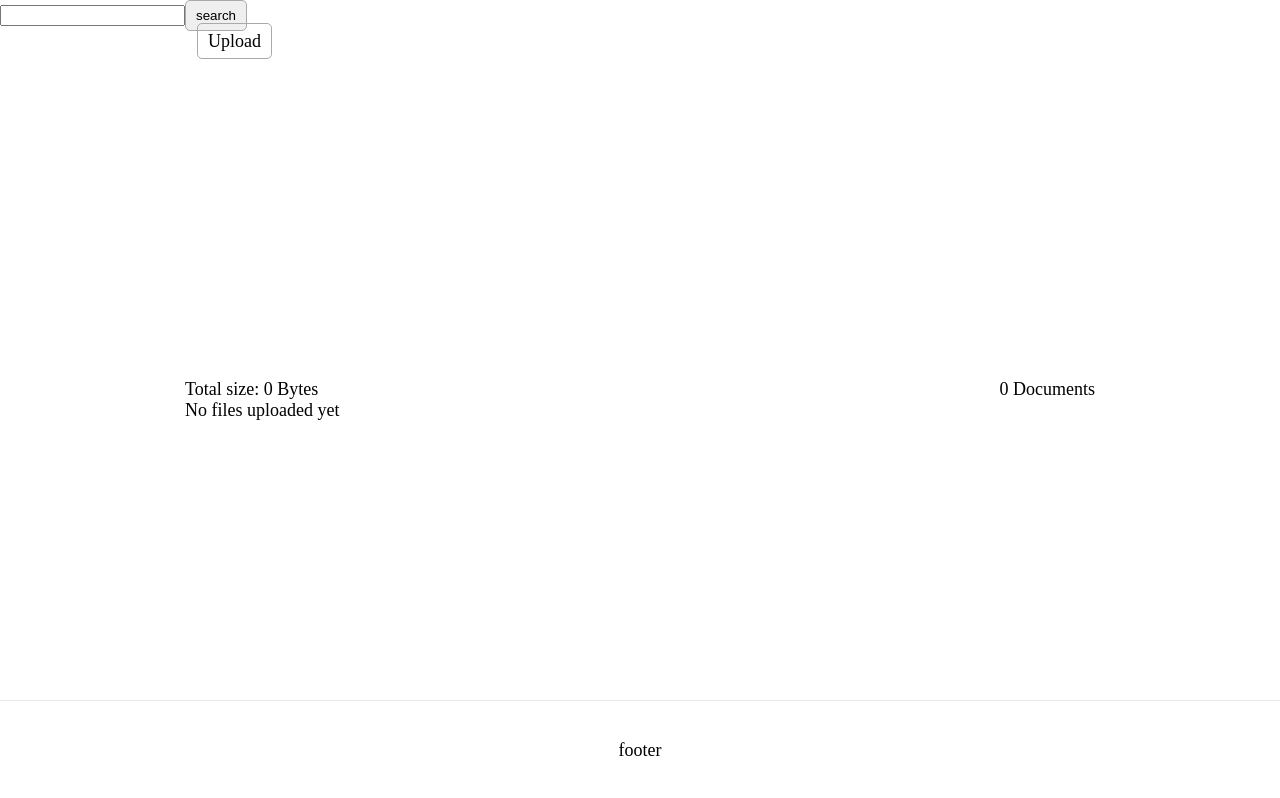
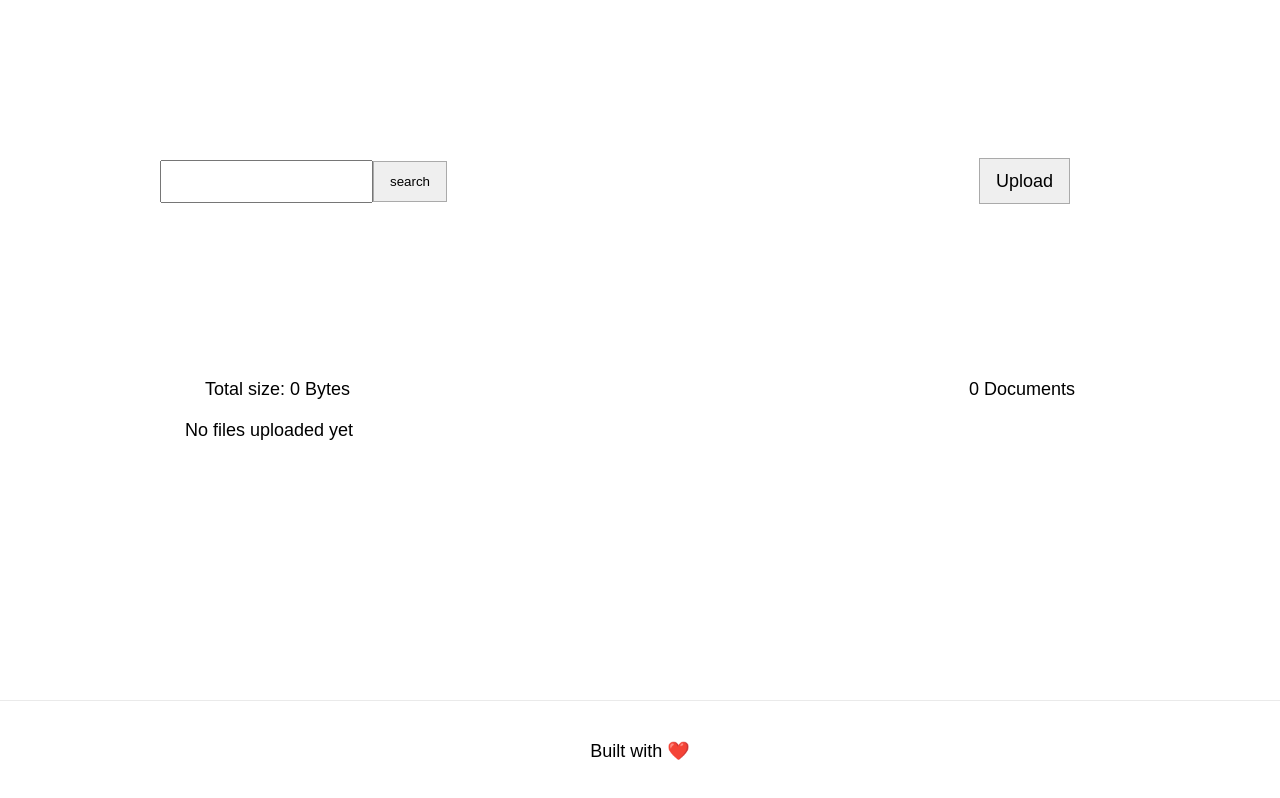
Before and after one commit to valentin9/React-next.js-playground, a Next.js app: page /files in a window 1280 px wide. Built offline with nearby package versions, Linux system fonts and the light colour scheme; no server answers.

Commit message:
styling cleanup

```diff
--- a/app/components/File.js
+++ b/app/components/File.js
@@ -1,6 +1,6 @@
 import { useState, useEffect } from 'react';
 import { bytesFormatter } from '../tools/bytesFormatter';
-import Button from '../styles/Button';
+import { SmallButton } from '../styles/Button';
 import styled from 'styled-components';
 import SizeFormatter from './SizeFormatter';
 
@@ -35,9 +35,9 @@ export default props => {
             <p>
                 <SizeFormatter>{props.size}</SizeFormatter>
             </p>
-            <Button type="button" onClick={handleDelete}>
+            <SmallButton type="button" onClick={handleDelete}>
                 delete
-            </Button>
+            </SmallButton>
             <Image src={props.src} />
         </FileElement>
     );
--- a/app/components/FormInput.js
+++ b/app/components/FormInput.js
@@ -8,6 +8,10 @@ const InputWrapper = styled.label`
     background-color: #cfcfcf;
 `;
 
+const Input = styled.input`
+    padding: 12px 16px;
+`;
+
 export default ({ id, onChange, onBlur, children }) => {
     if (typeof id !== 'string') {
         throw new Error(ERROR_MESSAGE_ID_MISSING);
@@ -16,7 +20,7 @@ export default ({ id, onChange, onBlur, children }) => {
     return (
         <label htmlFor={id}>
             {children}
-            <input id={id} type="input" onChange={onChange} onBlur={onBlur} />
+            <Input id={id} type="input" onChange={onChange} onBlur={onBlur} />
         </label>
     );
 };
--- a/app/layout/Footer.js
+++ b/app/layout/Footer.js
@@ -19,8 +19,4 @@ const Footer = styled.footer`
     }
 `;
 
-export default () => (
-    <Footer>
-        <a>footer</a>
-    </Footer>
-);
+export default () => <Footer>Built with ❤️</Footer>;
--- a/app/layout/Header.js
+++ b/app/layout/Header.js
@@ -6,11 +6,14 @@ import FileUpload from '../components/FileUpload';
 const Header = styled.header`
     position: absolute;
     top: 0;
+    width: 100%;
+    padding: 20px;
+    padding: calc((100% - 960px) / 2);
 `;
 
 export default () => (
     <Header>
-        <Grid>
+        <Grid center>
             <Column>
                 <Search />
             </Column>
--- a/app/styles/Base.js
+++ b/app/styles/Base.js
@@ -14,6 +14,7 @@ const GlobalStyles = createGlobalStyle`
     html {
         box-sizing: border-box;
         font-size: 10px;
+        font-family: sans-serif;
     }
     body {
         margin: 0;
--- a/app/styles/Button.js
+++ b/app/styles/Button.js
@@ -2,13 +2,19 @@ import styled, { css } from 'styled-components';
 
 const ButtonStyle = css`
     cursor: pointer;
-    border-radius: 5px;
-    padding: 7px 10px;
+    background-color: #efefef;
+    padding: 12px 16px;
     border: 1px solid #aaa;
 
     :hover {
         background-color: #ccc;
     }
+`;
+
+const SmallButton = styled.span`
+    ${ButtonStyle}
+    padding: 4px 7px;
+    font-size: 1.4rem;
 `;
 
 const ButtonInput = styled.button`
@@ -21,4 +27,4 @@ const ButtonSpan = styled.span`
 
 export default ButtonInput;
 
-export { ButtonInput, ButtonSpan };
+export { ButtonInput, ButtonSpan, SmallButton };
--- a/app/styles/Grid.js
+++ b/app/styles/Grid.js
@@ -4,6 +4,11 @@ import variables from './variables';
 const Grid = styled.div`
     display: block;
     width: calc(100% - 50px);
+    ${({ center }) =>
+        center &&
+        `
+        align-items: center;
+    `}
 
     @media (min-width: ${variables.breakpoint}) {
         flex-wrap: wrap;
--- a/pages/files.js
+++ b/pages/files.js
@@ -4,6 +4,11 @@ import SizeFormatter from '../app/components/SizeFormatter';
 import FilesContext from '../app/FilesContext';
 import { Grid, Column } from '../app/styles/Grid';
 import FilesList from '../app/components/FilesList';
+import styled from 'styled-components';
+
+const InfoWrapper = styled.div`
+    padding: 20px;
+`;
 
 export default () => {
     const { files, setFiles } = useContext(FilesContext);
@@ -35,10 +40,14 @@ export default () => {
         <>
             <Grid>
                 <Column>
-                    Total size:{' '}
-                    <SizeFormatter>{filesTotalSizeBytes}</SizeFormatter>
+                    <InfoWrapper>
+                        Total size:{' '}
+                        <SizeFormatter>{filesTotalSizeBytes}</SizeFormatter>
+                    </InfoWrapper>
                 </Column>
-                <Column right>{filesCount} Documents</Column>
+                <Column right>
+                    <InfoWrapper>{filesCount} Documents</InfoWrapper>
+                </Column>
             </Grid>
             <Grid>
                 <FilesList />
```
